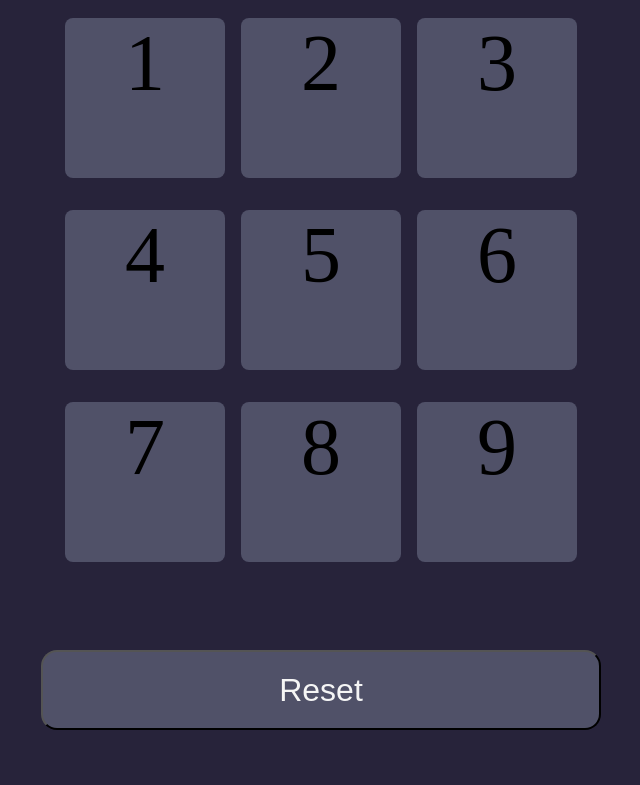
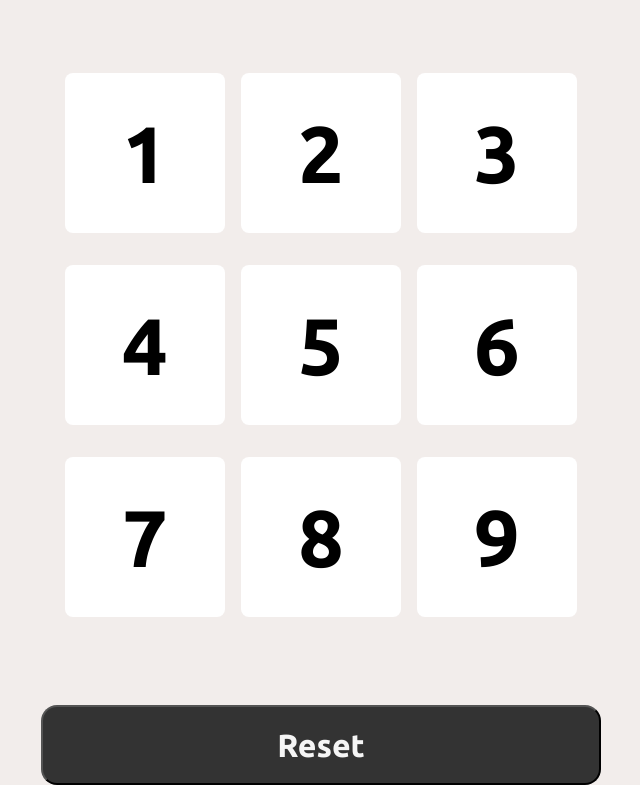
Before and after one commit to Philoshopher/Tick-Tack-Toe, a plain HTML site: page index.html in a window 1280 px wide. Shown: the part 107-892 px from the top of the page, without its empty margins (319-959 px from the left). Before the commit the page ends 837 px from the top, so only its background shows below. Drawn offline with Linux system fonts and the light colour scheme.

Commit message:
A comlete reqork on the css

```diff
--- a/index.html
+++ b/index.html
@@ -12,15 +12,11 @@
   </header>
   <body>
     <main>
-      <div class="box">1</div>
-      <div class="box">2</div>
-      <div class="box">3</div>
-      <div class="box">4</div>
-      <div class="box">5</div>
-      <div class="box">6</div>
-      <div class="box">7</div>
-      <div class="box">8</div>
-      <div class="box">9</div>
+      <button class="box">1</button><button class="box">2</button
+      ><button class="box">3</button><button class="box">4</button
+      ><button class="box">5</button><button class="box">6</button
+      ><button class="box">7</button><button class="box">8</button
+      ><button class="box">9</button>
     </main>
     <button class="reset-btn" id="reset-btn">Reset</button>
   </body>
--- a/style.css
+++ b/style.css
@@ -1,13 +1,17 @@
+@import url('https://fonts.googleapis.com/css2?family=Ubuntu:wght@700&display=swap');
+
 * {
   margin: 0;
   padding: 0;
 }
+
 :root {
-  --BGcolor: #27233a;
-  --FGcolor: #505168;
+  --BGcolor: #f2edeb;
+  --FGcolor: #fabc2a;
   --circle: #61d095;
-  --cross: #f06543;
-  --FONT: whitesmoke;
+  --cross: #f05365;
+  --FONT: #333;
+  --FontFamily: 'Ubuntu', sans-serif;
 }
 body {
   background: var(--BGcolor);
@@ -16,11 +20,14 @@ body {
   justify-content: center;
   align-items: center;
   flex-wrap: wrap;
-  gap: 10vh;
+  gap: 10vmin;
 }
 
 h1 {
+  font-family: var(--FontFamily);
+  font-size: 5rem;
   color: var(--FONT);
+  text-shadow: 0px 0px 50px aliceblue;
 }
 main {
   height: 70vmin;
@@ -31,25 +38,29 @@ main {
   flex-wrap: wrap;
   gap: 1rem;
 }
-.reset-btn {
-  height: 10vmin;
-  width: 70vmin;
-  font-size: 2rem;
-  border-radius: 1rem;
-  color: var(--FONT);
-  background-color: var(--FGcolor);
-}
+
 .box {
-  display: block;
+  font-family: var(--FontFamily);
   justify-content: center;
-  text-align: center;
-  font-size: 5rem;
+  align-self: center;
+  font-size: 10vmin;
   height: 20vmin;
   width: 20vmin;
-  background-color: var(--FGcolor);
+  background-color: white;
   border-radius: 0.5rem;
+  border: none;
 }
 .box:hover {
   font-size: 6rem;
   border-radius: 1rem;
 }
+
+.reset-btn {
+  font-family: var(--FontFamily);
+  height: 10vmin;
+  width: 70vmin;
+  font-size: 2rem;
+  border-radius: 1rem;
+  color: whitesmoke;
+  background-color: #333;
+}
```
